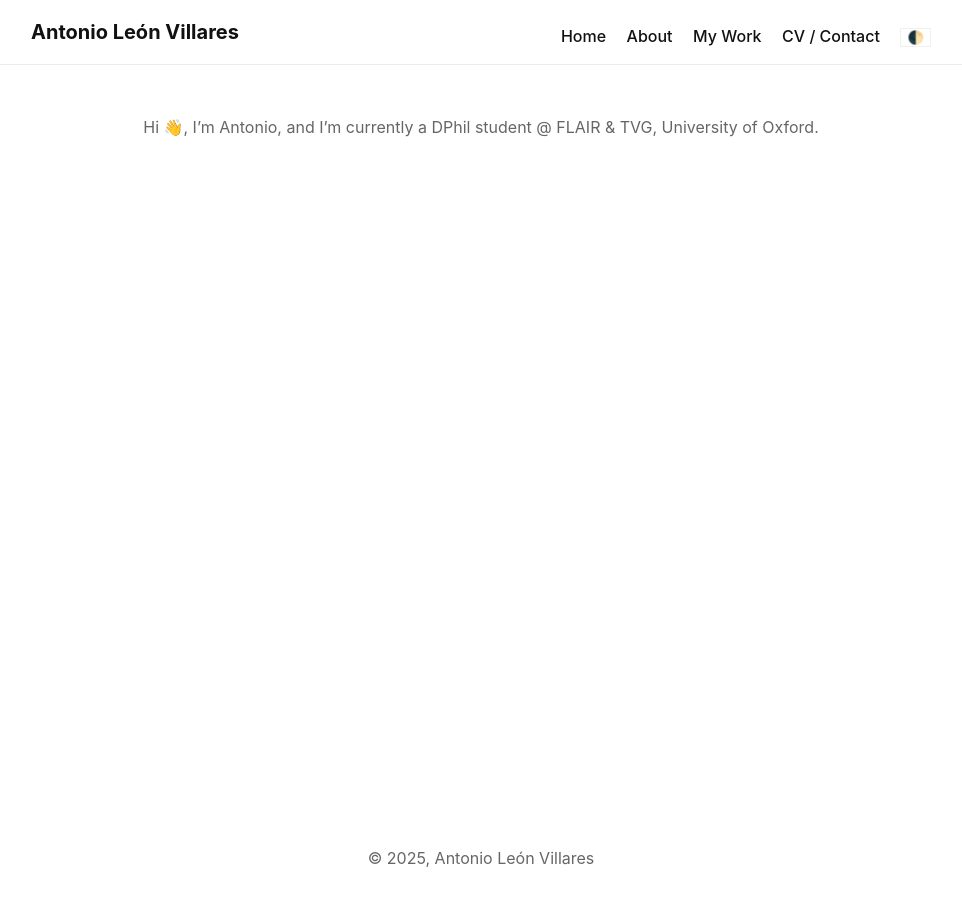
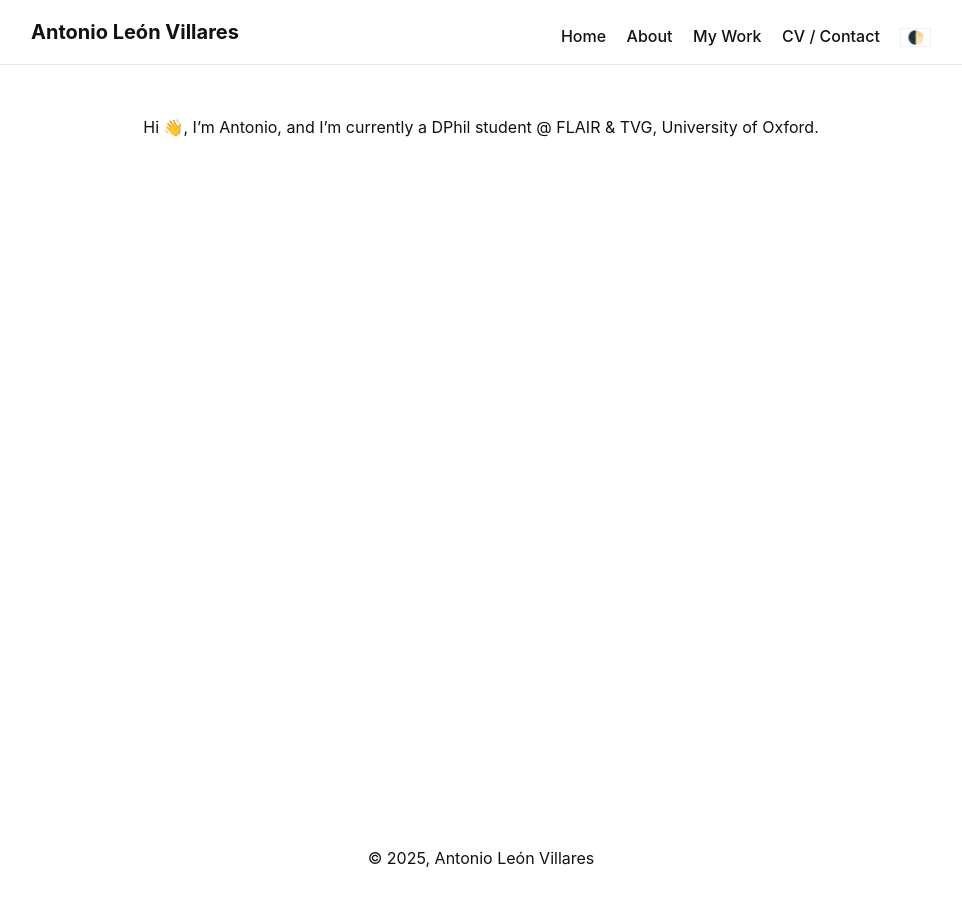
Before and after one commit to alv31415/alv31415.github.io, a Jekyll site: the page built from index.md, in a window 1280 px wide. Shown: the whole page, without its empty margins (159-1121 px from the left). Built offline with Jekyll 4.4.1, drawn with Linux system fonts in a browser that asks for light colours.

Commit message:
Remove muted colours

```diff
--- a/assets/css/custom.css
+++ b/assets/css/custom.css
@@ -175,9 +175,17 @@ html[data-theme="dark"] .paper-grid .paper {
   color: inherit;
 }
 
-/* Muted text fallback */
-.meta, p, .paper .meta {
+/* Muted only for metadata (papers, small labels) */
+.meta,
+.paper .meta {
   color: var(--muted);
+}
+
+/* Normal paragraphs in main content should use the primary text color */
+.site-main p,
+.site-main li,
+.site-main blockquote {
+  color: var(--text);
 }
 
 /* Utility: make sure forms/buttons inherit color */
```
